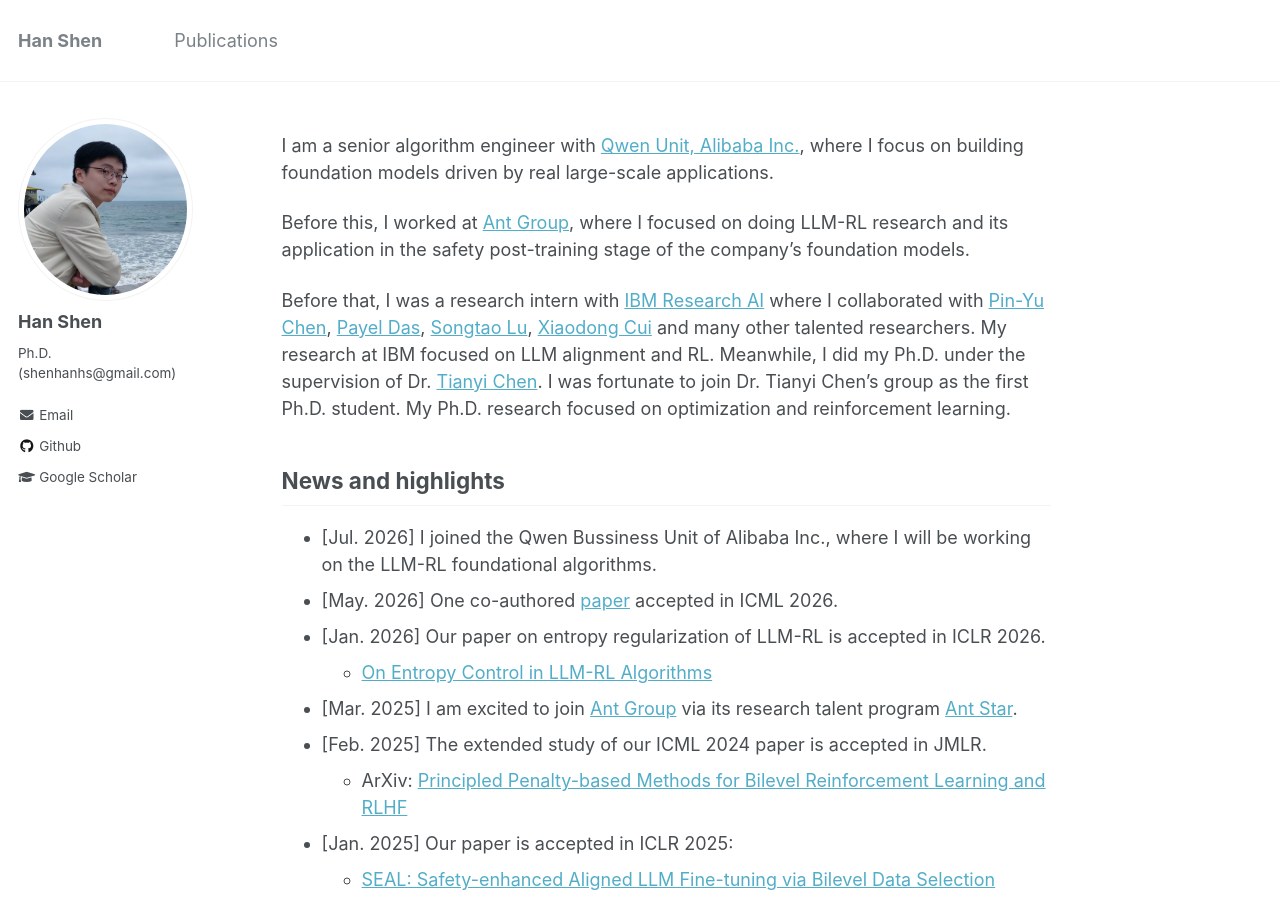
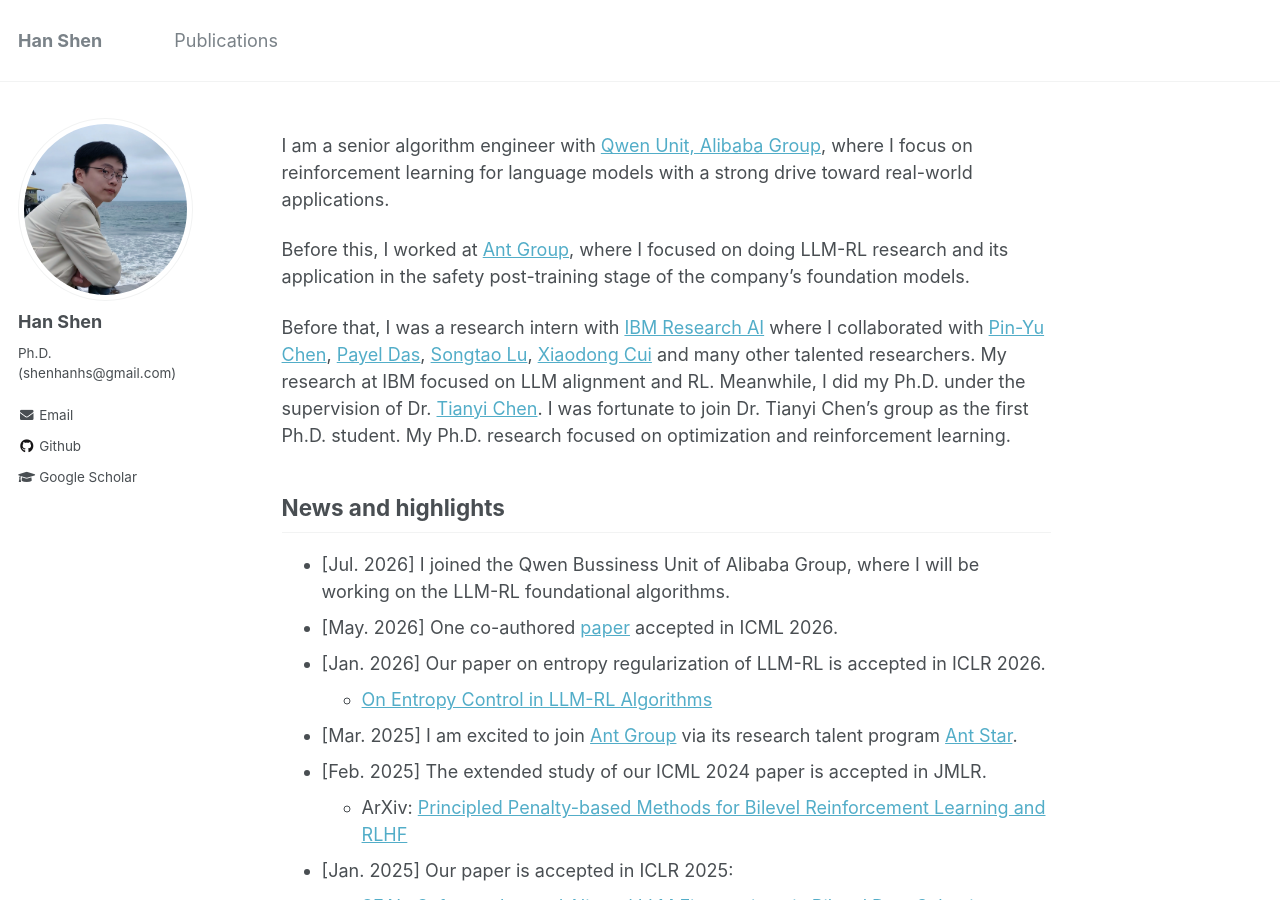
Before and after one commit to hanshen95/hanshen95.github.io, a Jekyll site: the page built from _pages/about.md, in a window 1280 px wide and 900 px high. Built offline with Jekyll 4.4.1, drawn with Linux system fonts in a browser that asks for light colours; some of the changed text lies outside the part shown.

Commit message:
Update about.md

```diff
--- a/_pages/about.md
+++ b/_pages/about.md
@@ -10,7 +10,7 @@ redirect_from:
 
 
 
-I am a senior algorithm engineer with [Qwen Unit, Alibaba Inc.](https://qwen.ai/home), where I focus on building foundation models driven by real large-scale applications.
+I am a senior algorithm engineer with [Qwen Unit, Alibaba Group](https://qwen.ai/home), where I focus on reinforcement learning for language models with a strong drive toward real-world applications.
 
 Before this, I worked at [Ant Group](https://www.antgroup.com/en), where I focused on doing LLM-RL research and its application in the safety post-training stage of the company's foundation models.
 
@@ -19,7 +19,7 @@ Before that, I was a research intern with [IBM Research AI](https://research.ibm
 
 
 ## News and highlights
-* [Jul. 2026] I joined the Qwen Bussiness Unit of Alibaba Inc., where I will be working on the LLM-RL foundational algorithms.
+* [Jul. 2026] I joined the Qwen Bussiness Unit of Alibaba Group, where I will be working on the LLM-RL foundational algorithms.
 * [May. 2026] One co-authored [paper](https://arxiv.org/abs/2602.11824) accepted in ICML 2026.
 * [Jan. 2026] Our paper on entropy regularization of LLM-RL is accepted in ICLR 2026.
   * [On Entropy Control in LLM-RL Algorithms](https://arxiv.org/abs/2509.03493)
@@ -63,7 +63,7 @@ Before that, I was a research intern with [IBM Research AI](https://research.ibm
 
 ## Industry experiences
 
-Qwen Unit, Alibaba Inc. Present
+Qwen Unit, Alibaba Group. Present
 
 * Senior foundational algorithm engineer.
 
```
